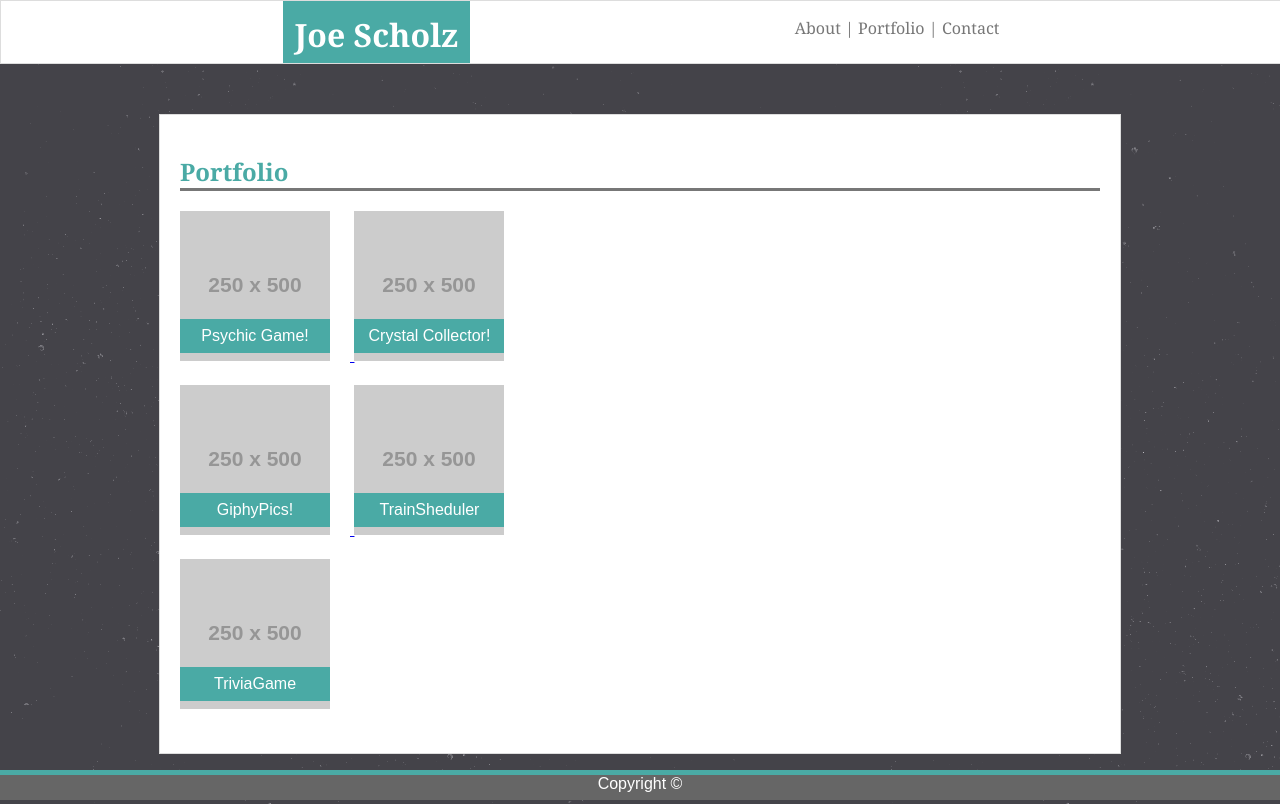
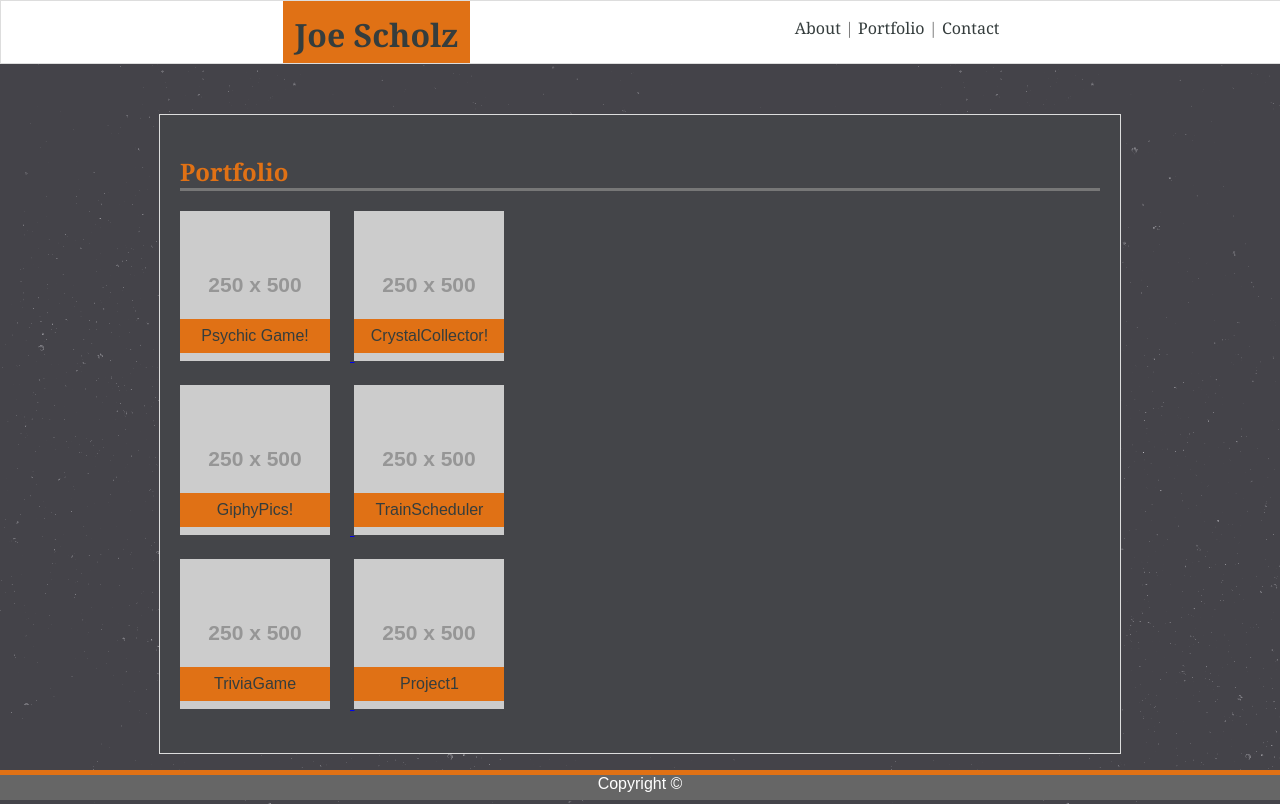
Before and after one commit to JoeScholz/Responsive-Portfolio, a plain HTML site: page portfolio.html in a window 1280 px wide. Drawn offline with Linux system fonts and the light colour scheme; placeholder pictures from the web are drawn by us.

Commit message:
color change, margin at 640

```diff
--- a/assets/css/style.css
+++ b/assets/css/style.css
@@ -9,7 +9,7 @@ body {
 }
 
 .content {
-    background-color: #ffffff;
+    background-color: #444549;
     border: 1px solid #dddddd;
     margin: 50px auto;
     max-width:920px;
@@ -20,7 +20,7 @@ body {
 
 .content_heading {
     font-family: 'Georgia', Times, Times New Roman, serif;
-    color: #4aaaa5;
+    color: #e07115;
     width: 100%;
     border-bottom: 3px solid #777777;
 }
@@ -37,7 +37,7 @@ h1 {
 }
 
 footer {
-    border-top: #4aaaa5 5px solid;
+    border-top: #e07115 5px solid;
     background-color: #666;
     height:25px;
     text-align: center;
@@ -64,8 +64,8 @@ header {
 }
 
 .header_name {
-    background-color: #4aaaa5;
-    color: #ffffff;
+    background-color: #e07115;
+    color: rgb(53, 61, 61);
     display: block;
     float: left;
     height: 38px;
@@ -84,7 +84,7 @@ header {
 
 .header_nav a {
     text-decoration: none;
-    color: #777777;
+    color: rgb(53, 61, 61);
 }
 
 .image_row {
@@ -112,8 +112,8 @@ header {
     bottom: 8px;
     width: 100%;
     text-align: center;
-    background: #4aaaa5;
-    color: #ffffff;
+    background: #e07115;
+    color: rgb(53, 61, 61);
 }
 
 .imageContainer .caption span {
@@ -220,7 +220,7 @@ header {
     }
 
     .imageContainer.imageA {
-        margin-left: 15%;
+        margin-left: 0;
         margin-right: 0;
     }
 
--- a/portfolio.html
+++ b/portfolio.html
@@ -44,7 +44,7 @@
         <a href="https://joescholz.github.io/unit-4-game/">
             <div class="imageContainer imageA" style="background-image:url(https://via.placeholder.com/250x500)">
               <div class="caption">
-                  <span>Crystal Collector!</span>
+                  <span>CrystalCollector!</span>
               </div>
           </div>
         </div>
@@ -62,7 +62,7 @@
                 <a href="https://joescholz.github.io/TrainScheduler/">
                 <div class="imageContainer imageA" style="background-image:url(https://via.placeholder.com/250x500)">
                   <div class="caption">
-                      <span>TrainSheduler</span>
+                      <span>TrainScheduler</span>
                   </div>
               </div>
             </a>
@@ -78,6 +78,13 @@
                     </div>
                 </div>
                 </a>
+                <a href="https://cait-sidener.github.io/Project1/">
+                    <div class="imageContainer imageA" style="background-image:url(https://via.placeholder.com/250x500)">
+                        <div class="caption">
+                            <span>Project1</span>
+                        </div>
+                    </div>
+                    </a>
         </div>
         </div>
 
```
